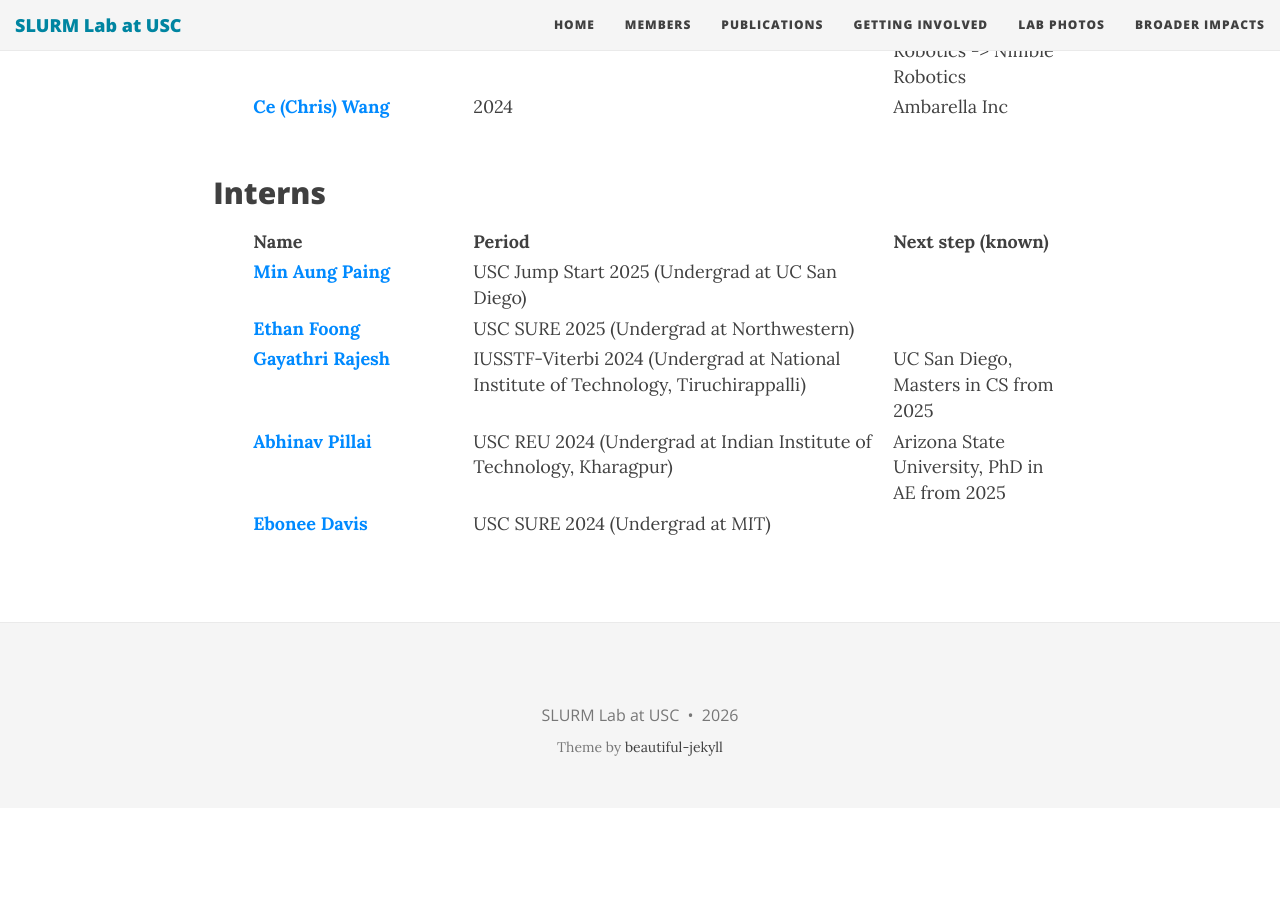
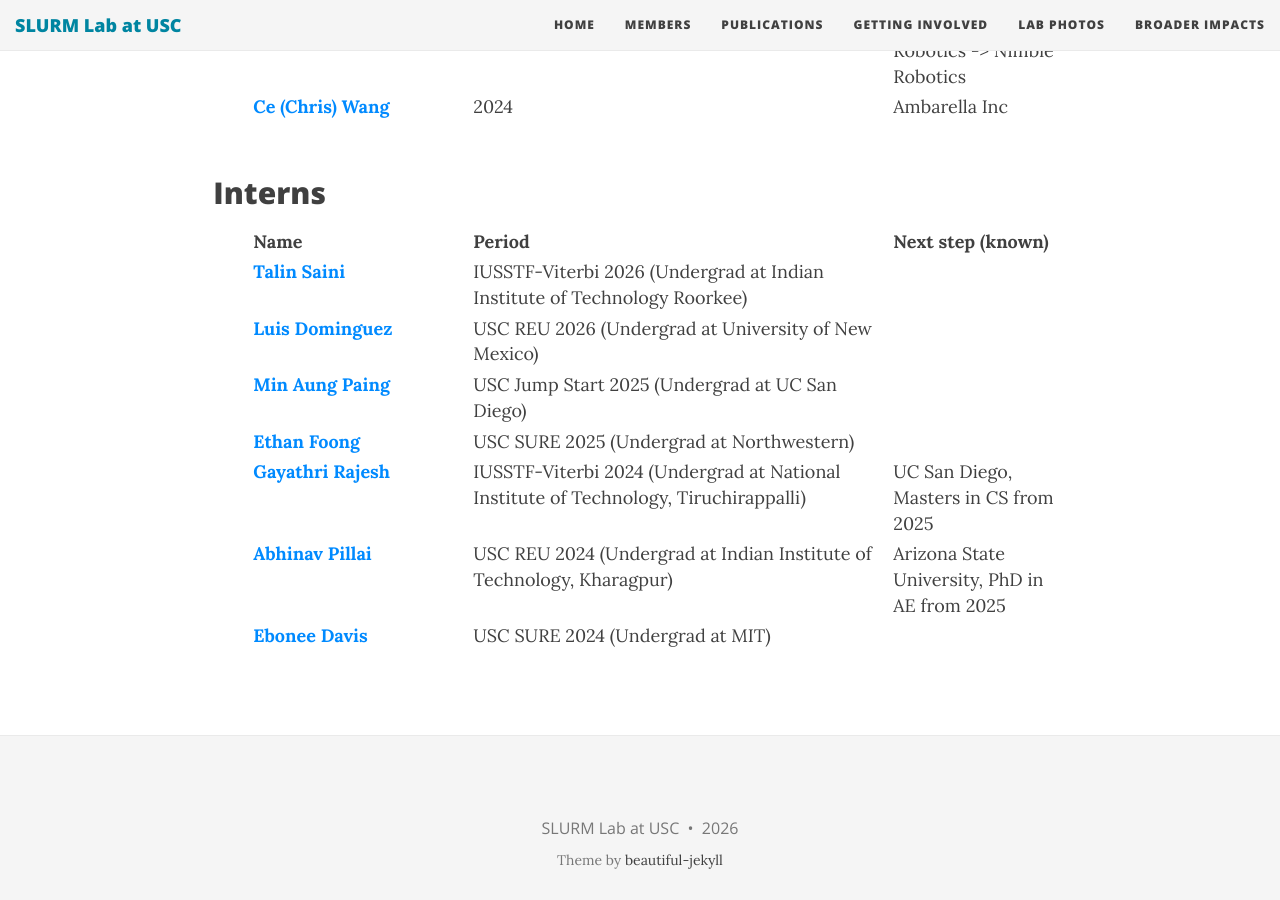
Before and after one commit to slurm-lab-usc/slurm-lab-usc.github.io, a Jekyll site: the page built from members.md, in a window 1280 px wide and 900 px high, scrolled down 5360 px. Built offline with Jekyll 4.4.1, drawn with Linux system fonts in a browser that asks for light colours; nearby versions of some CDN libraries; before the commit the page ends 6168 px from its top, so only the background shows below that.

Commit message:
Add intern details for Talin Saini and Luis Dominguez
Added new intern entries with details for Talin Saini and Luis Dominguez, including their LinkedIn profiles and academic periods.

```diff
--- a/members.md
+++ b/members.md
@@ -257,6 +257,14 @@ members:
       - name: Interns
         full: False
         list:
+          - name: Talin Saini
+            web_url: https://www.linkedin.com/in/talin-saini/
+            period: IUSSTF-Viterbi 2026 (Undergrad at Indian Institute of Technology Roorkee)
+            next_step:
+          - name: Luis Dominguez
+            web_url: https://www.linkedin.com/in/luis-dominguez-bb2a34356/
+            period: USC REU 2026 (Undergrad at University of New Mexico)
+            next_step:
           - name: Min Aung Paing
             web_url: https://www.linkedin.com/in/min-aung-paing-swe/
             photo_url:
@@ -268,17 +276,14 @@ members:
             period: USC SURE 2025 (Undergrad at Northwestern)
             next_step:
           - name: Gayathri Rajesh
-            photo_url: https://slurm-lab-usc.github.io/img/people/gayathri.jpg
             web_url: https://www.linkedin.com/in/gayathri-rajesh-b84560228/
             period: IUSSTF-Viterbi 2024 (Undergrad at National Institute of Technology, Tiruchirappalli)
             next_step: UC San Diego, Masters in CS from 2025
           - name: Abhinav Pillai
-            photo_url: https://slurm-lab-usc.github.io/img/people/Abhinav_Pillai.jpg
             web_url: https://www.linkedin.com/in/abhinav-pillai-62244b237
             period: USC REU 2024 (Undergrad at Indian Institute of Technology, Kharagpur)
             next_step: Arizona State University, PhD in AE from 2025
           - name: Ebonee Davis
-            photo_url: https://slurm-lab-usc.github.io/img/people/EboneeDavis.jpeg
             web_url: https://www.linkedin.com/in/eboneetdavis/
             period: USC SURE 2024 (Undergrad at MIT)
             next_step:
```
